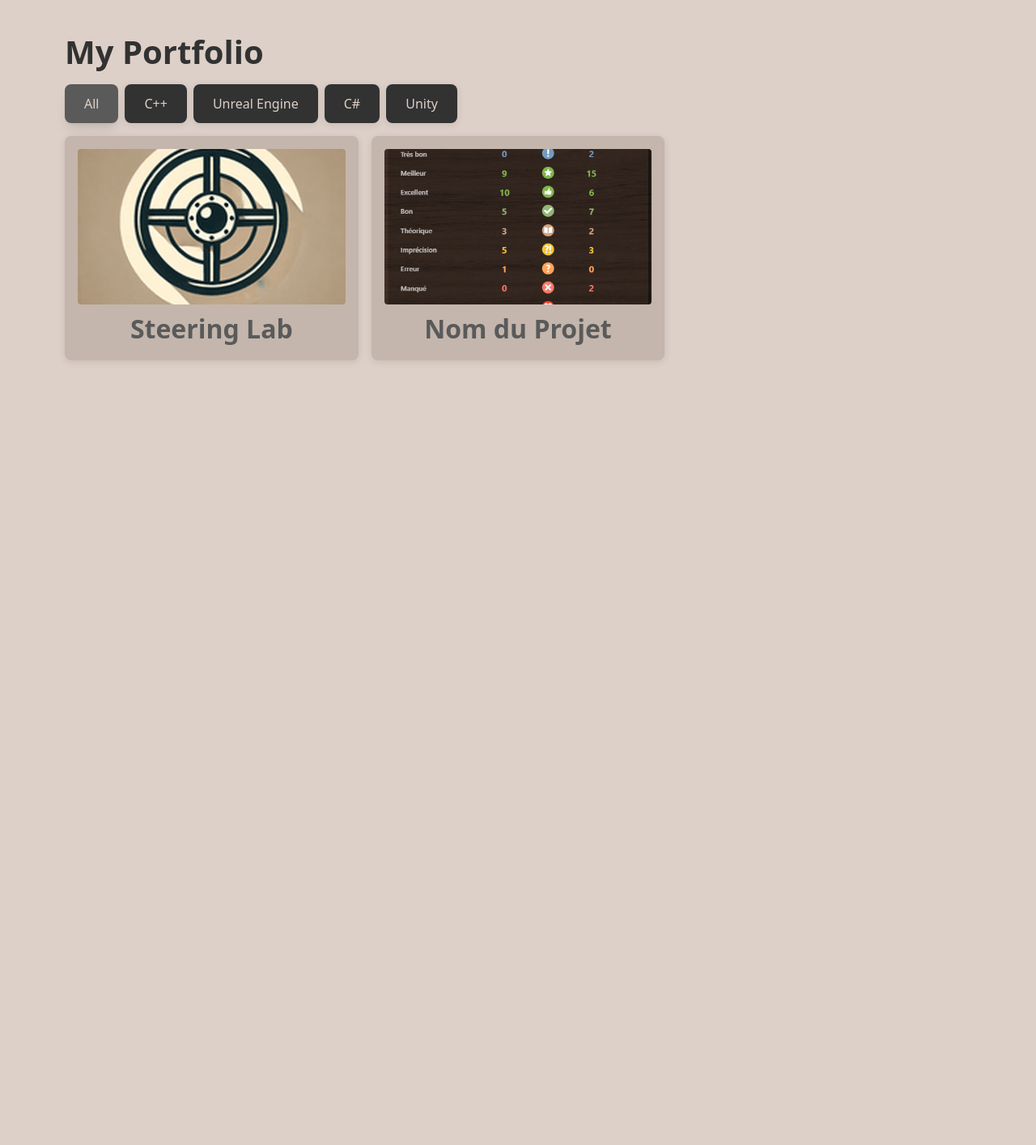
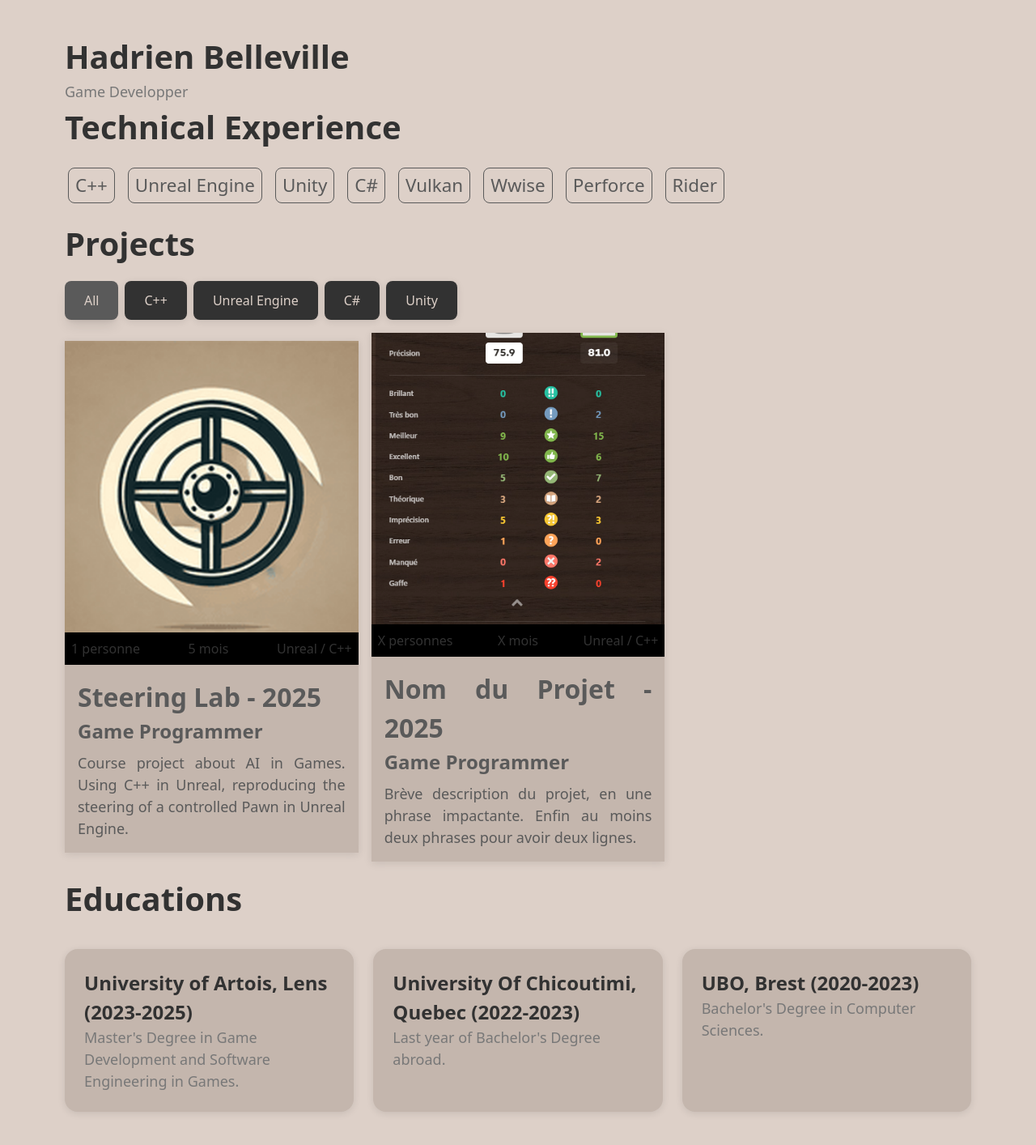
Before and after one commit to vraus/portfolio, a Next.js app: page / in a window 1280 px wide. Shown: the top 1414 px of the page at 81% size. Before the commit the page ends 800 px from the top, so only its background shows below. Built offline with nearby package versions, Linux system fonts and the light colour scheme.

Commit message:
Refactoring + New elements

```diff
--- a/src/app/page.tsx
+++ b/src/app/page.tsx
@@ -1,61 +1,50 @@
 'use client';
 
 import '../styles/globals.css';
-import { useState, useEffect } from "react";
-import projectsData from "../data/projects.json";
-import FilterButtons from "../components/FilterButtons"
-import ProjectCard from "../components/ProjectCard"
+// import { useState, useEffect } from "react";
 import Layout from "../components/Layout"
-import Modal from "../components/Modal"
-import Elements from '@/components/Elements';
+import Educations from "../components/Educations"
+import Projects from "@/components/Projects";
+import TechnicalExperience from "@/components/Technical";
 
-type Project = (typeof projectsData)["projects"][number];
+
 
 export default function Home() {
-  const [filter, setFilter] = useState("All");
-  const [selectedProject, setSelectedProject] = useState<Project | null>(null);
-  const [theme, setTheme] = useState<"light" | "dark">(() => {
+  /*const [theme, setTheme] = useState<"light" | "dark">(() => {
     if (typeof window !== "undefined") {
       return localStorage.getItem("theme") === "dark" ? "dark" : "light";
     }
     return "light";
-  });
+  });*/
 
-  useEffect(() => {
+  /*useEffect(() => {
     if (typeof window !== "undefined") {
       document.documentElement.classList.remove("light", "dark");
       document.documentElement.classList.add(theme);
       localStorage.setItem("theme", theme);
     }
-  }, [theme]);
+  }, [theme]);*/
 
-  const toggleTheme = () => {
+  /*const toggleTheme = () => {
     setTheme((prevTheme) => (prevTheme === "light" ? "dark" : "light"));
-  };
-
-  const filteredProjects =
-  filter === "All"
-    ? projectsData.projects
-    : projectsData.projects.filter((p) => p.tags.includes(filter));
-
-    const tags = [...new Set(projectsData.projects.flatMap((p) => p.tags))];
+  };*/
 
   return (
     <div className="container">
       <Layout>
-        <FilterButtons tags={tags} activeFilter={filter} setFilter={setFilter} />
 
-          <div className="grid grid-cols-1 md:grid-cols-3 gap-4">
-            {filteredProjects.map((project) => (
-              <button key={project.id} onClick={() => setSelectedProject(project)}>
-                <ProjectCard project={project} />
-              </button>
-            ))}
-          </div>
+        <div className="mb-4">
+          <TechnicalExperience />
+        </div>
 
-          {selectedProject && (
-            <Modal project={selectedProject} onClose={() => setSelectedProject(null)} />
-          )}
+        <div className="mb-4">
+          <Projects />
+        </div>
+
+        <div className="mb-4">
+          <Educations />
+        </div>
+
       </Layout>
     </div>
   );
--- /dev/null
+++ b/src/components/Educations.tsx
@@ -0,0 +1,27 @@
+import React from 'react';
+
+export default function Educations() {
+    return(
+        <div>
+            <h1>Educations</h1>
+
+            <section className="my-8">
+                <div className="grid-cols-responsive">
+                    <div className="card">
+                        <h3 className="text-primary">University of Artois, Lens (2023-2025)</h3>
+                        <p className="text-muted">Master&apos;s Degree in Game Development and Software Engineering in Games.</p>
+                    </div>
+                    <div className="card">
+                        <h3 className="text-primary">University Of Chicoutimi, Quebec (2022-2023)</h3>
+                        <p className="text-muted">Last year of Bachelor&apos;s Degree abroad.</p>
+                    </div>
+                    <div className="card">
+                        <h3 className="text-primary">UBO, Brest (2020-2023)</h3>
+                        <p className="text-muted">Bachelor&apos;s Degree in Computer Sciences.</p>
+                    </div>
+
+                </div>
+            </section>
+        </div>
+    );
+};
--- a/src/components/Elements.tsx
+++ b/src/components/Elements.tsx
@@ -29,7 +29,7 @@ export default function Elements(){
           </div>
           <div className="card">
             <h2 className="text-primary">Carte 3</h2>
-            <p className="text-muted">Description de la carte 3. L'aspect de la carte s'ajuste en fonction des styles globaux définis dans le CSS.</p>
+            <p className="text-muted">Description de la carte 3. L&apos;aspect de la carte s&apos;ajuste en fonction des styles globaux définis dans le CSS.</p>
           </div>
         </div>
       </section>
@@ -47,7 +47,7 @@ export default function Elements(){
         <div className="grid-cols-responsive">
           <div className="bg-primary p-4 rounded-lg shadow-soft">
             <h2 className="text-background">Élément Responsive 1</h2>
-            <p className="text-background">Ce bloc s'adapte à la taille de l'écran grâce à la grille responsive.</p>
+            <p className="text-background">Ce bloc s&apos;adapte à la taille de l&apos;écran grâce à la grille responsive.</p>
           </div>
           <div className="bg-primary p-4 rounded-lg shadow-soft">
             <h2 className="text-background">Élément Responsive 2</h2>
--- a/src/components/FilterButtons.tsx
+++ b/src/components/FilterButtons.tsx
@@ -8,7 +8,7 @@ export default function FilterButtons({
   setFilter: (tag: string) => void;
 }) {
   return (
-    <div className="flex flex-wrap gap-2 mb-4">
+    <div className="flex flex-wrap gap-2">
       {["All", ...tags].map((tag) => (
         <button
           key={tag}
--- a/src/components/Layout.tsx
+++ b/src/components/Layout.tsx
@@ -1,7 +1,8 @@
 export default function Layout({children} : {children: React.ReactNode}) {
     return (
       <div className="p-6">
-        <h1 className="text-3xl font-bold mb-4 text-primary">My Portfolio</h1>
+        <h1>Hadrien Belleville</h1>
+          <p>Game Developper</p>
         {children}
       </div>
     );
--- a/src/components/Modal.tsx
+++ b/src/components/Modal.tsx
@@ -35,7 +35,7 @@ const LinkPreview = ({ url }: { url: string }) => {
 export default function Modal({ project, onClose }: ModalProps) {
   return (
     <div
-      className="container fixed inset-0 flex justify-center items-center z-50 bg-opacity-50 backdrop-blur-md"
+      className="fixed inset-0 flex justify-center items-center z-50 bg-opacity-50 backdrop-blur-md"
       onClick={onClose}
     >
       <motion.div
@@ -44,7 +44,7 @@ export default function Modal({ project, onClose }: ModalProps) {
         exit={{ opacity: 0, y: -30 }}
         transition={{ duration: 0.3, ease: "easeOut" }}
         className="bg-secondary p-6 rounded-2xl shadow-lg max-w-2xl w-full max-h-[85vh] overflow-y-auto relative"
-        onClick={(e) => e.stopPropagation()} // Empêche la fermeture en cliquant à l'intérieur
+        onClick={(e) => e.stopPropagation()}
       >
         {/* Bouton de fermeture */}
         <button
--- a/src/components/ProjectCard.tsx
+++ b/src/components/ProjectCard.tsx
@@ -5,16 +5,27 @@ type Project = (typeof projectsData)["projects"][number];
 
 export default function ProjectCard({ project }: { project: Project }) {
     return (
-    <div className="bg-secondary rounded-lg p-4 shadow-soft hover:shadow-strong transition-all cursor-pointer">
+        <div className="bg-secondary shadow-soft hover:shadow-strong transition-all cursor-pointer">
+            <div className="relative">
                 <Image
                     src={project.image}
                     alt={project.title}
-        className="w-full h-48 object-cover rounded"
+                    className="w-full h-100 object-cover"
                     width={600}
-        height={200}
+                    height={100}
                     aria-hidden="true"
                 />
-      <h2 className="text-secondary text-xl font-semibold mt-2">{project.title}</h2>
+                <div className="absolute bottom-0 w-full bg-opacity-50 bg-black p-2 text-primary flex justify-between items-center">
+                    <span>{project.team_size}</span>
+                    <span>{project.duration}</span>
+                    <span>{project.language}</span>
+                </div>
+            </div>
+            <div className="p-4 text-justify">
+                <h2>{project.title} - {project.date}</h2>
+                <h3 className="mb-2">{project.role}</h3>
+                <p className="text-secondary">{project.short_description}</p>
+            </div>
         </div>
     );
 }
--- /dev/null
+++ b/src/components/Projects.tsx
@@ -0,0 +1,39 @@
+import FilterButtons from "@/components/FilterButtons";
+import {useState} from "react";
+import projectsData from "@/data/projects.json";
+import ProjectCard from "@/components/ProjectCard";
+import Modal from "@/components/Modal";
+
+type Project = (typeof projectsData)["projects"][number];
+
+export default function Projects() {
+    const [selectedProject, setSelectedProject] = useState<Project | null>(null);
+    const [filter, setFilter] = useState("All");
+
+    const filteredProjects =
+        filter === "All"
+            ? projectsData.projects
+            : projectsData.projects.filter((p) => p.tags.includes(filter));
+
+    const tags = [...new Set(projectsData.projects.flatMap((p) => p.tags))];
+
+    return(
+        <div>
+            <h1 className="mb-4">Projects</h1>
+            <FilterButtons tags={tags} activeFilter={filter} setFilter={setFilter} />
+
+            <div className="grid grid-cols-1 md:grid-cols-3 gap-4 mt-4">
+                {filteredProjects.map((project) => (
+                    <button key={project.id} onClick={() => setSelectedProject(project)}>
+                        <ProjectCard project={project} />
+                    </button>
+                ))}
+            </div>
+
+            {selectedProject && (
+                <Modal project={selectedProject} onClose={() => setSelectedProject(null)} />
+            )}
+
+        </div>
+    );
+};
--- /dev/null
+++ b/src/components/Technical.tsx
@@ -0,0 +1,33 @@
+export default function TechnicalExperience() {
+  return (
+      <div>
+          <h1 className="mb-4">Technical Experience</h1>
+          <div className="flex flex-wrap gap-2">
+              <div className="tech-tag">
+                  C++
+              </div>
+              <div className="tech-tag">
+                  Unreal Engine
+              </div>
+              <div className="tech-tag">
+                  Unity
+              </div>
+              <div className="tech-tag">
+                  C#
+              </div>
+              <div className="tech-tag">
+                  Vulkan
+              </div>
+              <div className="tech-tag">
+                  Wwise
+              </div>
+              <div className="tech-tag">
+                  Perforce
+              </div>
+              <div className="tech-tag">
+                  Rider
+              </div>
+          </div>
+      </div>
+  );
+}
--- a/src/data/projects.json
+++ b/src/data/projects.json
@@ -5,19 +5,22 @@
       "tags": ["C++", "Unreal Engine"],
       "title": "Steering Lab",
       "image": "/images/steering_lab.png",
-      "short_description": "Brève description du projet, en une phrase impactante.",
-      "duration": "X mois",
-      "team_size": "X personnes",
-      "project_type": "Projet de cours / Personnel / Game Jam / Autre",
+      "short_description": "Course project about AI in Games. Using C++ in Unreal, reproducing the steering of a controlled Pawn in Unreal Engine.",
+      "duration": "5 mois",
+      "team_size": "1 personne",
+      "language": "Unreal / C++",
+      "date": "2025",
+      "role": "Game Programmer",
+      "project_type": "Projet de cours",
       "links": {
         "source_code": "https://github.com/vraus/Steering_Lab",
         "itch_io": "https://vraus.itch.io/steering-lab",
         "youtube": "https://www.youtube.com/watch?v=2dMmzMgBLvo"
       },
       "technologies": {
-        "engine": "Unreal Engine / Unity / Autre",
+        "engine": "Unreal Engine",
         "languages": ["C++", "Blueprints"],
-        "tools": ["Outil 1", "Outil 2"]
+        "tools": ["JetBrains Rider", "GitHub"]
       },
       "description": "Résumé du projet : objectif, contexte, et ce qui le rend intéressant.",
       "contributions": "Explication de mon rôle dans le projet, les décisions techniques prises et les challenges surmontés.",
@@ -44,9 +47,12 @@
       "title": "Nom du Projet",
       "tags": ["C#", "Unity"],
       "image": "/images/unity_project.png",
-      "short_description": "Brève description du projet, en une phrase impactante.",
+      "short_description": "Brève description du projet, en une phrase impactante. Enfin au moins deux phrases pour avoir deux lignes.",
       "duration": "X mois",
       "team_size": "X personnes",
+      "language": "Unreal / C++",
+      "date": "2025",
+      "role": "Game Programmer",
       "project_type": "Projet de cours / Personnel / Game Jam / Autre",
       "links": {
         "source_code": "https://github.com/vraus/Steering_Lab",
--- a/src/styles/globals.css
+++ b/src/styles/globals.css
@@ -83,6 +83,19 @@
   background-color: var(--color-accent-light);
 }
 
+.tech-tag{
+  text-align: center;
+  border-color: var(--color-accent);
+  color: var(--color-accent);
+  border-radius: 0.5rem;
+  padding: 0.25rem 0.5rem;
+  margin: 0.25rem;
+  font-size: 1.4rem;
+  font-weight: 500;
+  transition: all 0.3s ease-in-out;
+  border-width: 1px;
+}
+
 .link-primary {
   background-color : var(--color-background);
 }
```
Also changed, not shown: src/components/Banner.tsx (deleted, +0 -7 lines). Lines whose indentation alone changed are shown as unchanged.
